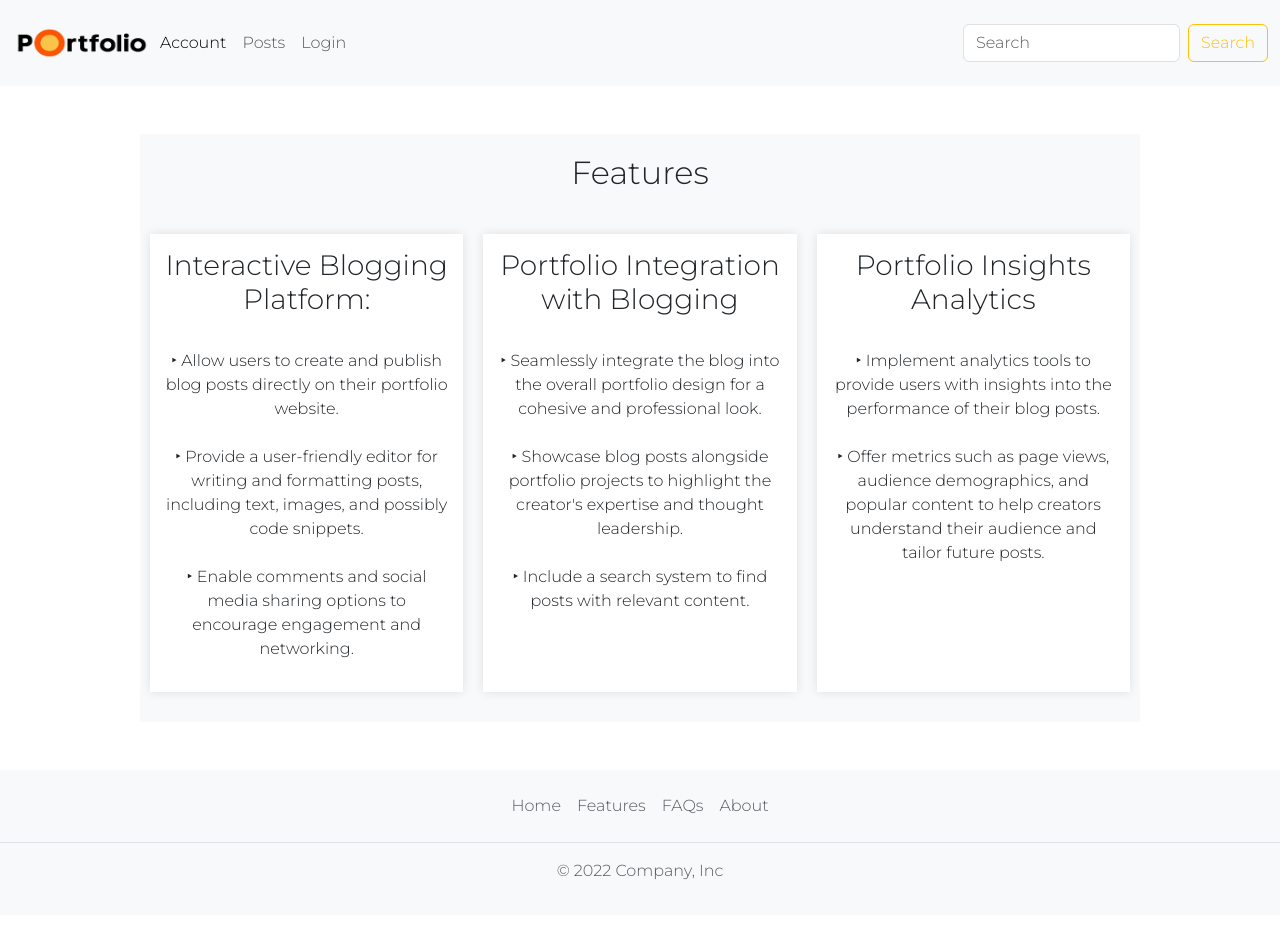
After one commit to hina1gt/portfolioweb, a Django app: page /features/ in a window 1280 px wide. The commit adds this page. Run offline with Django 4.2, Linux system fonts and the light colour scheme; parts of the project's set-up code (start-up, migrations or seed data) failed here and were passed over.

Commit message:
modified

```diff
--- a/apps/post/static/css/base.css
+++ b/apps/post/static/css/base.css
@@ -243,3 +243,6 @@ body {
     }
 
 }
+.svgs {
+    text-decoration: none !important;
+}
--- a/apps/post/templates/includes/footer.html
+++ b/apps/post/templates/includes/footer.html
@@ -1,10 +1,10 @@
-  <footer class="py-3 my-4" style="background-color: #f8f9fa;">
+{% load static %}
+ <footer class="py-3 my-4" style="background-color: #f8f9fa;">
     <ul class="nav justify-content-center border-bottom pb-3 mb-3">
-      <li class="nav-item"><a href="#" class="nav-link px-2 text-muted">Home</a></li>
-      <li class="nav-item"><a href="#" class="nav-link px-2 text-muted">Features</a></li>
-      <li class="nav-item"><a href="#" class="nav-link px-2 text-muted">Pricing</a></li>
-      <li class="nav-item"><a href="#" class="nav-link px-2 text-muted">FAQs</a></li>
-      <li class="nav-item"><a href="#" class="nav-link px-2 text-muted">About</a></li>
+      <li class="nav-item"><a href="{% url 'home' %}" class="nav-link px-2 text-muted">Home</a></li>
+      <li class="nav-item"><a href="{% url 'features' %}" class="nav-link px-2 text-muted">Features</a></li>
+      <li class="nav-item"><a href="{% url 'fqa' %}" class="nav-link px-2 text-muted">FAQs</a></li>
+      <li class="nav-item"><a href="{% url 'about' %}" class="nav-link px-2 text-muted">About</a></li>
     </ul>
     <p class="text-center text-muted">&copy; 2022 Company, Inc</p>
   </footer>
--- /dev/null
+++ b/apps/post/templates/pages/features.html
@@ -0,0 +1,88 @@
+{% load static %}
+<!DOCTYPE html>
+<html lang="en">
+<head>
+  <meta charset="UTF-8">
+  <meta name="viewport" content="width=device-width, initial-scale=1.0">
+  <title>Portfolio's features</title>
+  <link href="https://cdn.jsdelivr.net/npm/bootstrap@5.3.2/dist/css/bootstrap.min.css" rel="stylesheet" integrity="sha384-T3c6CoIi6uLrA9TneNEoa7RxnatzjcDSCmG1MXxSR1GAsXEV/Dwwykc2MPK8M2HN" crossorigin="anonymous">
+  <script src="https://cdn.jsdelivr.net/npm/bootstrap@5.0.2/dist/js/bootstrap.bundle.min.js" integrity="sha384-MrcW6ZMFYlzcLA8Nl+NtUVF0sA7MsXsP1UyJoMp4YLEuNSfAP+JcXn/tWtIaxVXM" crossorigin="anonymous"></script>
+  <link rel="stylesheet" href="{% static 'css/base.css' %}">
+
+  <style>
+    body {
+      font-family: 'Montserrat', sans-serif;
+      margin: 0;
+      padding: 0;
+      box-sizing: border-box;
+    }
+    .container {
+      width: 80%;
+      margin: auto;
+    }
+    footer {
+      background-color: #f8f9fa;
+      padding: 20px 0;
+      text-align: center;
+    }
+    .features {
+      display: flex;
+      justify-content: space-around;
+      flex-wrap: wrap;
+    }
+    .feature {
+      flex: 1;
+      margin: 10px;
+      padding: 15px;
+      text-align: center;
+      background-color: #fff;
+      box-shadow: 0 0 10px rgba(0, 0, 0, 0.1);
+    }
+  </style>
+</head>
+<body>
+  <div class="bar">
+    {% include 'includes/navbar.html' %}
+  </div>
+<br>
+<br>
+<div class="container">
+  <!-- Your website content goes here -->
+
+  <footer>
+    <h2>Features</h2>
+    <br>
+
+    <div class="features">
+      <div class="feature">
+        <h3>Interactive Blogging Platform:</h3>
+        <p>
+          <br>
+          &#x2023; Allow users to create and publish blog posts directly on their portfolio website.<br><br>
+          &#x2023; Provide a user-friendly editor for writing and formatting posts, including text, images, and possibly code snippets.<br><br>
+          &#x2023; Enable comments and social media sharing options to encourage engagement and networking.
+        </p>
+      </div>
+      <div class="feature">
+        <h3>Portfolio Integration with Blogging</h3>
+        <p>
+          <br>
+          &#x2023; Seamlessly integrate the blog into the overall portfolio design for a cohesive and professional look.<br><br>
+          &#x2023; Showcase blog posts alongside portfolio projects to highlight the creator's expertise and thought leadership.<br><br>
+          &#x2023; Include a search system to find posts with relevant content.</p>
+      </div>
+      <div class="feature">
+        <h3>Portfolio Insights Analytics</h3>
+        <p><br>
+          &#x2023; Implement analytics tools to provide users with insights into the performance of their blog posts.<br><br>
+          &#x2023; Offer metrics such as page views, audience demographics, and popular content to help creators understand their audience and tailor future posts.<br><br>
+        </p>
+      </div>
+    </div>
+  </footer>
+
+</div>
+<br>
+{% include 'includes/footer.html' %}
+</body>
+</html>
--- a/apps/post/urls.py
+++ b/apps/post/urls.py
@@ -4,6 +4,9 @@ from .views import *
 urlpatterns = [
     path('', home, name='home'),
     path('profile/', profile, name='profile'),
+    path('features/', features, name='features'),
+    path('fqa/', fqa, name='fqa'),
+    path('about/', about, name='about'),
     path('post/', post, name='post'),
     path('post/<int:pk>/', post_detail, name='post_detail'),
     path('post/<int:pk>/delete/', post_delete, name='post_delete'),
--- a/apps/post/views.py
+++ b/apps/post/views.py
@@ -126,3 +126,12 @@ def edit(request):
         'form': form
     }
     return render(request, 'pages/edit.html', context)
+
+def features(request):
+    return render(request, 'pages/features.html')
+
+def fqa(request):
+    return render(request, 'pages/fqa.html')
+
+def about(request):
+    return render(request, 'pages/about.html')
```
Also changed, not shown: apps/post/templates/pages/about.html (added, +63 -0 lines), apps/post/templates/pages/fqa.html (added, +63 -0 lines).
